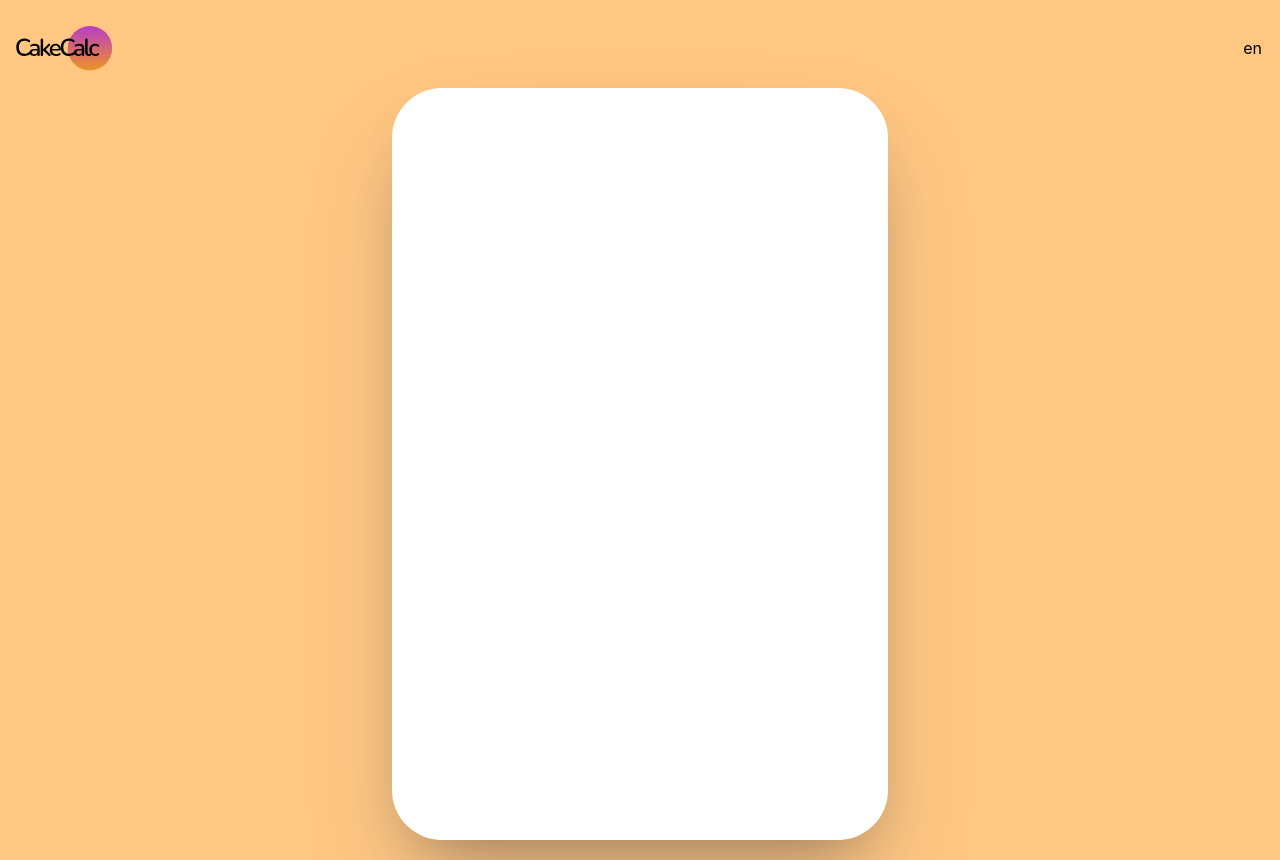
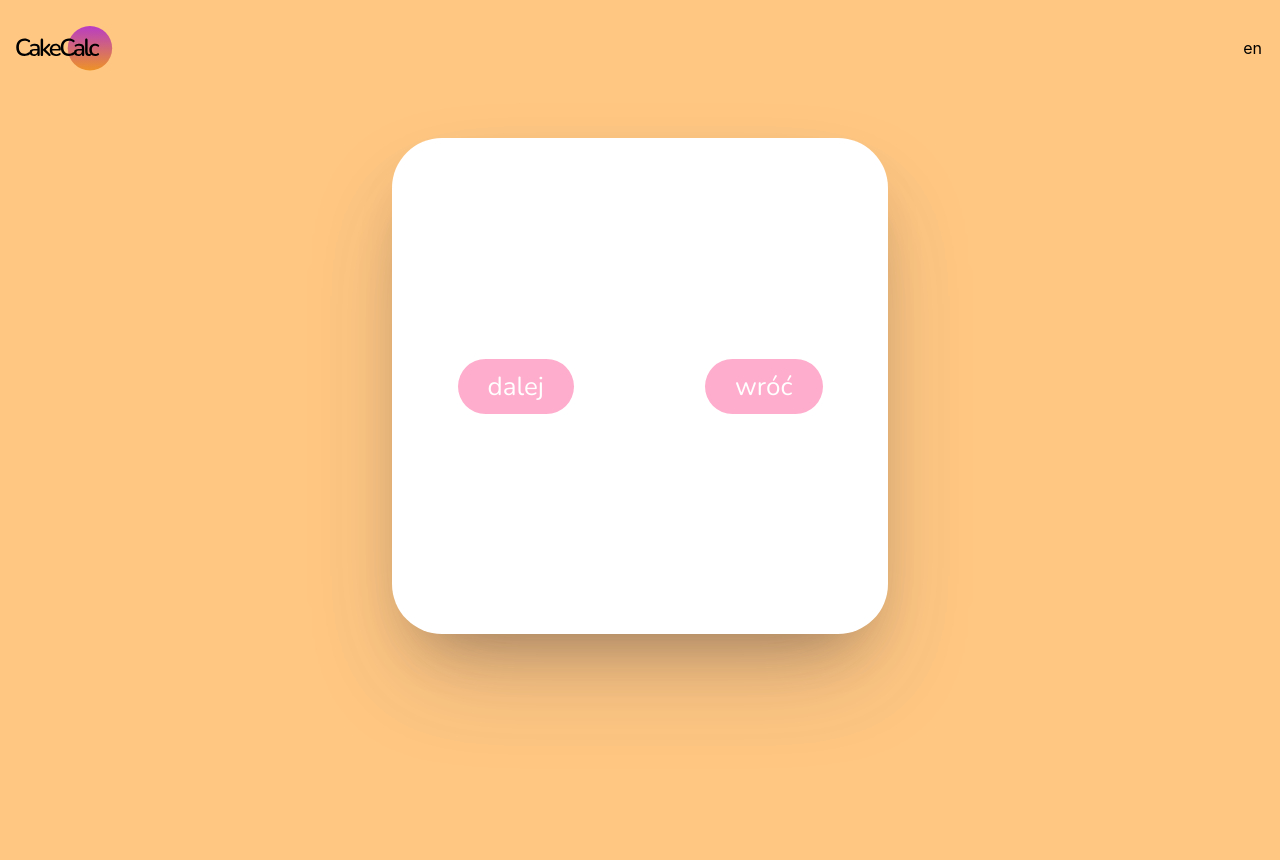
Before and after one commit to olcolcolc/CakeCalcReactApp, a React (Vite) app: page / in a window 1280 px wide. Both pictures are taken after a click on the button "start". After the commit the page ends 800 px from the top, so only its background shows below. Built offline with nearby package versions, Linux system fonts and the light colour scheme.

Commit message:
feat(mainContainer): Add next and previous buttons.

```diff
--- a/src/App.tsx
+++ b/src/App.tsx
@@ -1,4 +1,4 @@
-import React, { useState } from "react";
+import { useState } from "react";
 import Navbar from "./components/navbar/Navbar";
 import WelcomePage from "./components/welcomePage/WelcomePage";
 import MainContainerComponent from "./components/mainContainer/MainContainer";
--- a/src/components/button/Button.tsx
+++ b/src/components/button/Button.tsx
@@ -26,15 +26,7 @@ const StartButton = styled(Button)`
 const NextButton = styled(Button)`
   background: ${theme.colors.nextButton};
   color: ${theme.colors.white};
-
-  &:hover {
-    background-color: ${theme.colors.nextButtonHover};
-  }
-`;
-
-const PreviousButton = styled(Button)`
-  background: ${theme.colors.nextButton};
-  color: ${theme.colors.white};
+  font-size: 26px;
 
   &:hover {
     background-color: ${theme.colors.nextButtonHover};
@@ -66,7 +58,7 @@ const ButtonComponent: React.FC<IconProps> = ({ name, onClick }) => {
       button = <NextButton>dalej</NextButton>;
       break;
     case "previous":
-      button = <PreviousButton>wróć</PreviousButton>;
+      button = <NextButton>wróć</NextButton>;
       break;
     case "again":
       button = <AgainButton>jeszcze raz</AgainButton>;
--- a/src/components/mainContainer/MainContainer.tsx
+++ b/src/components/mainContainer/MainContainer.tsx
@@ -1,12 +1,15 @@
 import styled from "@emotion/styled";
+import Button from "../button/Button";
 
 const MainContainer = styled.div`
     display: flex;
     justify-content: center;
-    margin: 0 auto 20px auto;
+    align-items: center;
+    margin: 10px auto;
+    margin-top: 50px;
     background-color: white;
     border-radius: 50px;
-    height: 47rem;
+    height: 31rem;
     width: 31rem;
     min-width: 31rem;
     box-shadow: rgba(50, 50, 93, 0.25) 0px 50px 100px -20px, rgba(0, 0, 0, 0.3) 0px 30px 60px -30px;`;
@@ -14,6 +17,8 @@ const MainContainer = styled.div`
 const MainContainerComponent: React.FC = () => {
   return (
     <MainContainer>
+      <Button name="next"></Button>
+      <Button name="previous"></Button>
     </MainContainer>
   );
 };
```
